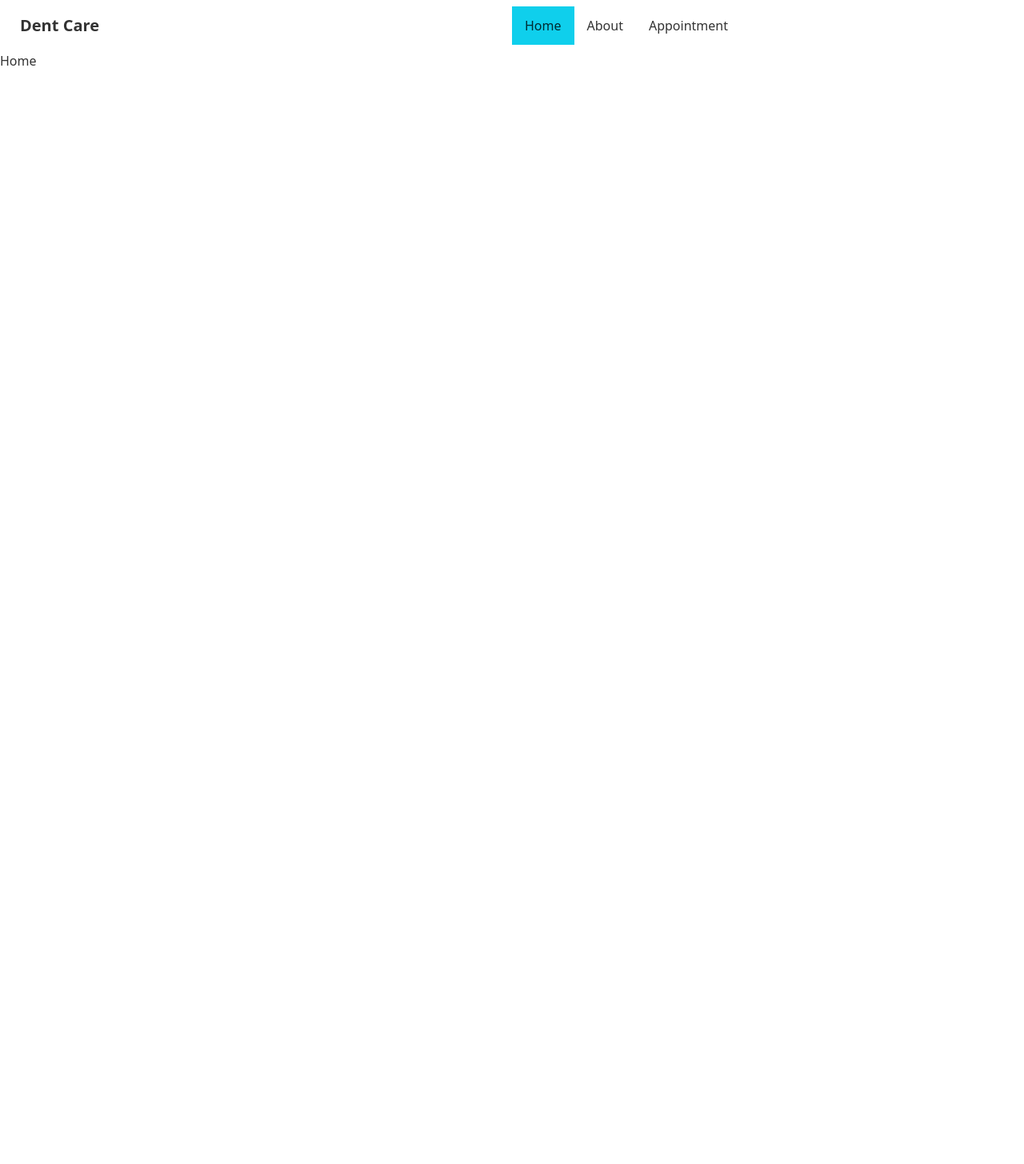
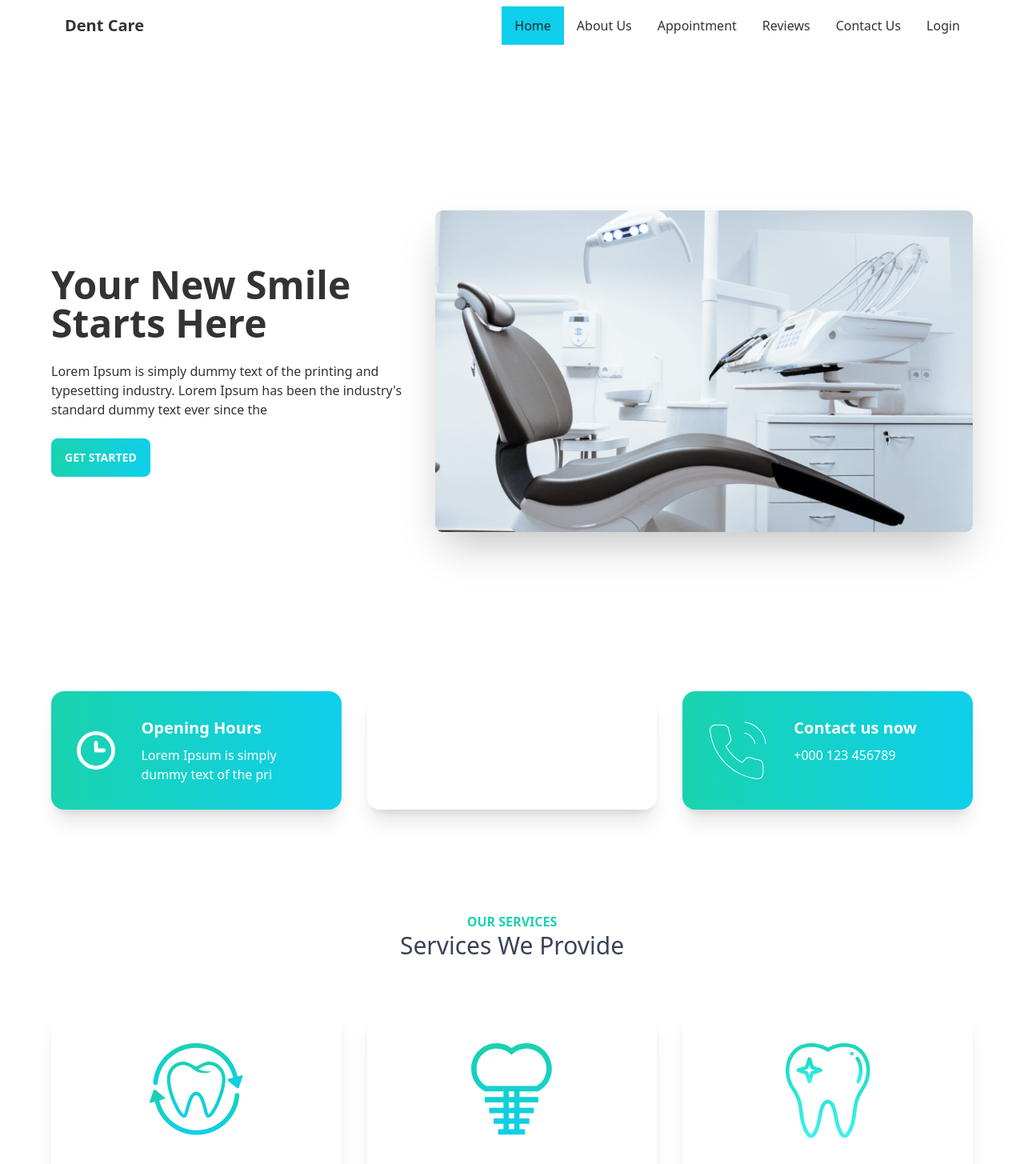
Before and after one commit to G-Mursalin/dent-care-client-site, a React (Create React App) app: page / in a window 1280 px wide. Shown: the top 1455 px of the page at 80% size. Before the commit the page ends 800 px from the top, so only its background shows below. Built offline with nearby package versions, Linux system fonts and the light colour scheme.

Commit message:
info and servicrs section added

```diff
--- a/src/App.js
+++ b/src/App.js
@@ -7,7 +7,9 @@ import NavBar from "./Pages/Shared/NavBar";
 import Home from "./Pages/Home/Home";
 import AboutUs from "./Pages/AboutUs/AboutUs";
 import Appointments from "./Pages/Appointments/Appointments";
-
+import Reviews from "./Pages/Reviews/Reviews";
+import Contact from "./Pages/ContactUs/Contact";
+import Login from "./Pages/Login/Login";
 function App() {
   return (
     <Fragment>
@@ -17,6 +19,9 @@ function App() {
         <Route path="/home" element={<Home />} />
         <Route path="/about" element={<AboutUs />} />
         <Route path="/appointment" element={<Appointments />} />
+        <Route path="/reviews" element={<Reviews />} />
+        <Route path="/contact" element={<Contact />} />
+        <Route path="/login" element={<Login />} />
       </Routes>
     </Fragment>
   );
--- /dev/null
+++ b/src/Pages/ContactUs/Contact.js
@@ -0,0 +1,7 @@
+import React from "react";
+
+const Contact = () => {
+  return <div>Contact</div>;
+};
+
+export default Contact;
--- /dev/null
+++ b/src/Pages/Home/Banner.js
@@ -0,0 +1,31 @@
+// React
+import React from "react";
+// Images
+import chair from "./../../assets/images/chair.png";
+
+const Banner = () => {
+  return (
+    <section className="hero min-h-screen md:px-16 px-5">
+      <div className="flex justify-center items-center flex-col lg:flex-row-reverse">
+        <img
+          src={chair}
+          alt="chair"
+          className="md:max-w-2xl w-sm rounded-lg shadow-2xl"
+        />
+        <div className="mr-0 lg:mr-8 lg:mt-0 mt-8">
+          <h1 className="text-5xl font-bold">Your New Smile Starts Here</h1>
+          <p className="py-6">
+            Lorem Ipsum is simply dummy text of the printing and typesetting
+            industry. Lorem Ipsum has been the industry's standard dummy text
+            ever since the
+          </p>
+          <button className="btn btn-primary uppercase font-bold text-white bg-gradient-to-r from-secondary to-primary">
+            Get Started
+          </button>
+        </div>
+      </div>
+    </section>
+  );
+};
+
+export default Banner;
--- a/src/Pages/Home/Home.js
+++ b/src/Pages/Home/Home.js
@@ -1,7 +1,17 @@
-import React from "react";
-
+// React
+import React, { Fragment } from "react";
+// Components
+import Banner from "./Banner";
+import Info from "./Info";
+import HomeServices from "./HomeServices";
 const Home = () => {
-  return <div> Home</div>;
+  return (
+    <Fragment>
+      <Banner />
+      <Info />
+      <HomeServices />
+    </Fragment>
+  );
 };
 
 export default Home;
--- /dev/null
+++ b/src/Pages/Home/HomeServices.js
@@ -0,0 +1,46 @@
+// React
+import React from "react";
+// Images
+import fluoride from "./../../assets/images/fluoride.png";
+import cavity from "./../../assets/images/cavity.png";
+import whitening from "./../../assets/images/whitening.png";
+// Components
+import HomeServicesCard from "./HomeServicesCard";
+const HomeServices = () => {
+  const servicesInfo = [
+    {
+      img: fluoride,
+      title: "Fluoride Treatment",
+      description:
+        "Lorem Ipsum is simply dummy printing and typesetting indust Ipsum has been the",
+    },
+    {
+      img: cavity,
+      title: "Cavity Filling",
+      description:
+        "Lorem Ipsum is simply dummy printing and typesetting indust Ipsum has been the",
+    },
+    {
+      img: whitening,
+      title: "Teeth Whitening",
+      description:
+        "Lorem Ipsum is simply dummy printing and typesetting indust Ipsum has been the",
+    },
+  ];
+
+  return (
+    <section className="mt-32 md:px-16 px-5">
+      <div className="text-center">
+        <h3 className="font-bold uppercase text-secondary">Our Services</h3>
+        <h1 className="text-3xl text-accent">Services We Provide</h1>
+      </div>
+      <div className="grid lg:grid-cols-3 md:grid-cols-2 grid-cols-1 gap-8 mt-16">
+        {servicesInfo.map((serviceInfo, i) => (
+          <HomeServicesCard key={i} serviceInfo={serviceInfo} />
+        ))}
+      </div>
+    </section>
+  );
+};
+
+export default HomeServices;
--- /dev/null
+++ b/src/Pages/Home/HomeServicesCard.js
@@ -0,0 +1,18 @@
+import React from "react";
+
+const HomeServicesCard = ({ serviceInfo }) => {
+  const { img, title, description } = serviceInfo;
+  return (
+    <div className="card bg-base-100 shadow-xl">
+      <figure className="px-10 pt-10">
+        <img src={img} alt={title} className="rounded-xl" />
+      </figure>
+      <div className="card-body items-center text-center">
+        <h2 className="card-title">{title}</h2>
+        <p>{description}</p>
+      </div>
+    </div>
+  );
+};
+
+export default HomeServicesCard;
--- /dev/null
+++ b/src/Pages/Home/Info.js
@@ -0,0 +1,39 @@
+// React
+import React from "react";
+// Images
+import clock from "./../../assets/icons/clock.svg";
+import marker from "./../../assets/icons/marker.svg";
+import phone from "./../../assets/icons/phone.svg";
+// Components
+import InfoCard from "./InfoCard";
+const Info = () => {
+  const infoData = [
+    {
+      img: clock,
+      title: "Opening Hours",
+      description: "Lorem Ipsum is simply dummy text of the pri",
+      bgColor: "bg-gradient-to-r from-secondary to-primary",
+    },
+    {
+      img: marker,
+      title: "Visit our location",
+      description: "Brooklyn, NY 10036, United States",
+      bgColor: "bg-accent",
+    },
+    {
+      img: phone,
+      title: "Contact us now",
+      description: "+000 123 456789",
+      bgColor: "bg-gradient-to-r from-secondary to-primary",
+    },
+  ];
+  return (
+    <section className="grid lg:grid-cols-3 md:grid-cols-2 grid-col-1 gap-8 md:px-16 px-5   lg:mt-0 mt-20">
+      {infoData.map((info, i) => (
+        <InfoCard key={i} infoData={info} />
+      ))}
+    </section>
+  );
+};
+
+export default Info;
--- /dev/null
+++ b/src/Pages/Home/InfoCard.js
@@ -0,0 +1,21 @@
+import React from "react";
+
+const InfoCard = ({ infoData }) => {
+  const { img, title, description, bgColor } = infoData;
+
+  return (
+    <div
+      className={`card lg:card-side bg-base-100 shadow-xl lg:px-8 lg:py-0 py-8 ${bgColor}`}
+    >
+      <figure>
+        <img src={img} alt="title" />
+      </figure>
+      <div className="card-body text-white">
+        <h2 className="card-title">{title}</h2>
+        <p>{description}</p>
+      </div>
+    </div>
+  );
+};
+
+export default InfoCard;
--- /dev/null
+++ b/src/Pages/Login/Login.js
@@ -0,0 +1,7 @@
+import React from "react";
+
+const Login = () => {
+  return <div>Login</div>;
+};
+
+export default Login;
--- /dev/null
+++ b/src/Pages/Reviews/Reviews.js
@@ -0,0 +1,7 @@
+import React from "react";
+
+const Reviews = () => {
+  return <div>Reviews</div>;
+};
+
+export default Reviews;
--- a/src/Pages/Shared/NavBar.js
+++ b/src/Pages/Shared/NavBar.js
@@ -13,17 +13,26 @@ const NavBar = () => {
       </li>
       <li tabIndex="0">
         <NavLink to="/about" className="justify-between">
-          About
+          About Us
         </NavLink>
       </li>
       <li>
         <NavLink to="/appointment">Appointment</NavLink>
       </li>
+      <li>
+        <NavLink to="/reviews">Reviews</NavLink>
+      </li>
+      <li>
+        <NavLink to="/contact">Contact Us</NavLink>
+      </li>
+      <li>
+        <NavLink to="/login">Login</NavLink>
+      </li>
     </Fragment>
   );
 
   return (
-    <div className="navbar bg-base-100">
+    <nav className="navbar bg-base-100 md:px-16 px-5">
       <div className="navbar-start">
         <div
           onClick={() => setShowNavItems((preState) => !showNavItems)}
@@ -61,7 +70,7 @@ const NavBar = () => {
       <div className="navbar-center hidden lg:flex">
         <ul className="menu menu-horizontal p-0">{menuItems}</ul>
       </div>
-    </div>
+    </nav>
   );
 };
 
```
